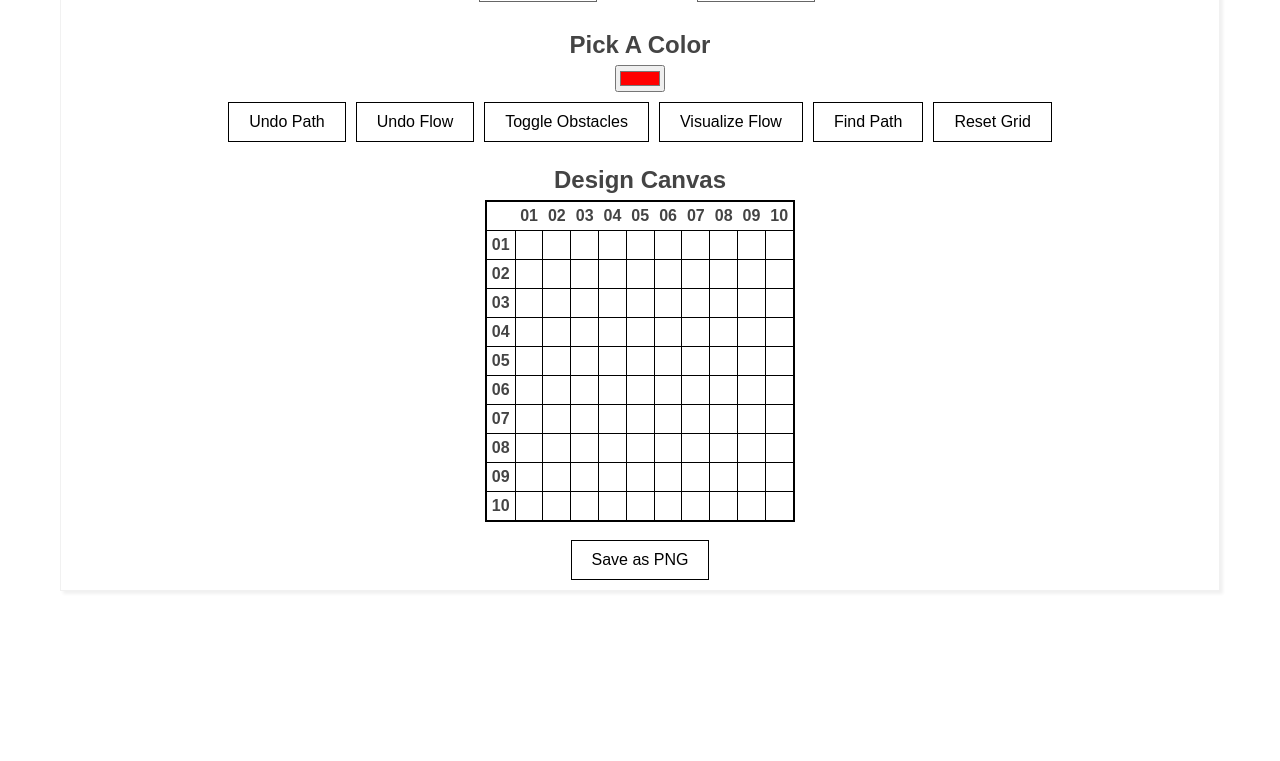
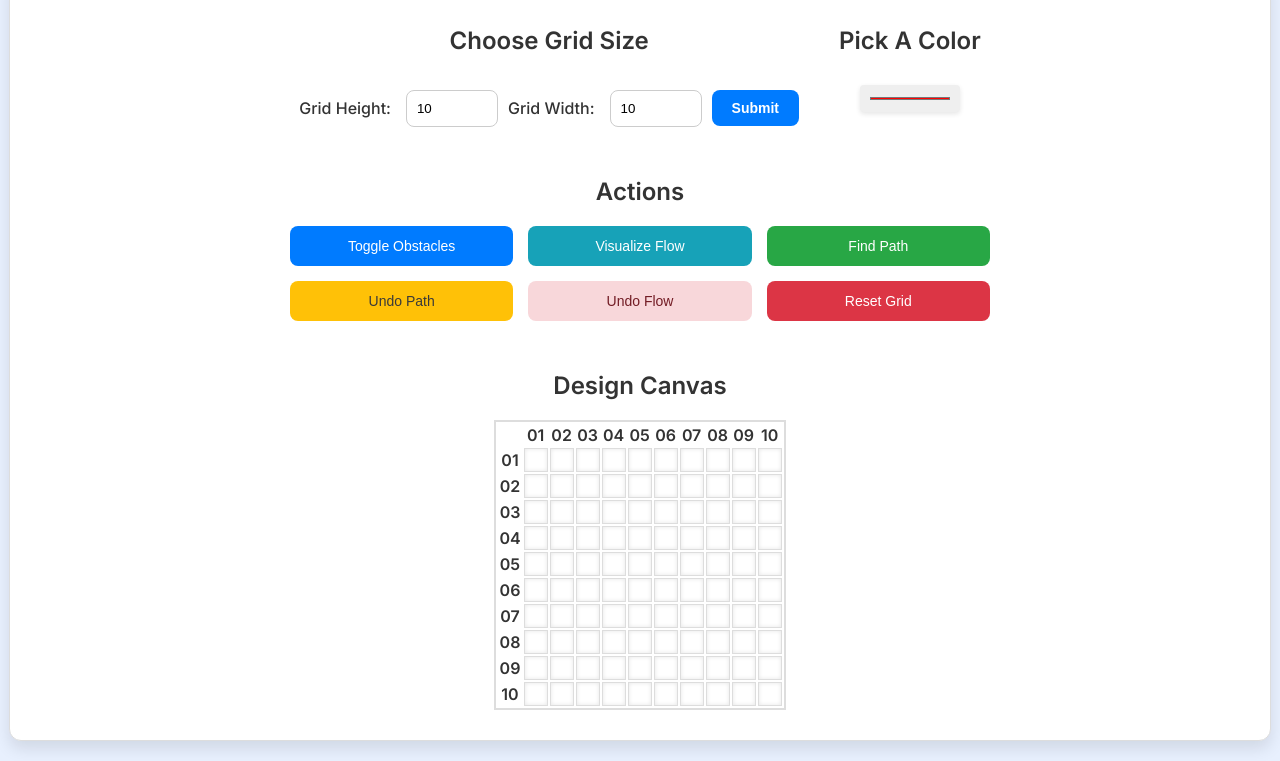
Before and after one commit to aicafiles/PixAlgoArt, a plain HTML site: page index.html in a window 1280 px wide. Shown: the part 190-951 px from the top of the page. Before the commit the page ends 800 px from the top, so only its background shows below. Drawn offline with Linux system fonts and the light colour scheme.

Commit message:
Update CSS

```diff
--- a/index.html
+++ b/index.html
@@ -5,41 +5,44 @@
     <meta name="viewport" content="width=device-width, initial-scale=1.0">
     <title>PixAlgoArt</title>
     <link rel="stylesheet" href="styles.css">
+    <link href="https://fonts.googleapis.com/css2?family=Inter:wght@400;500;600&family=Pacifico&display=swap" rel="stylesheet">
 </head>
 <body>
     <h1>PixAlgoArt</h1>
 
     <div class="container">
+        <div class="top-controls">
+            <div class="grid-controls">
                 <h2>Choose Grid Size</h2>
                 <form id="sizePicker">
-            <label>Grid Height:</label>
+                    <label for="inputHeight">Grid Height:</label>
                     <input type="number" id="inputHeight" name="height" min="1" value="10">
-            <label>Grid Width:</label>
+                    <label for="inputWidth">Grid Width:</label>
                     <input type="number" id="inputWidth" name="width" min="1" value="10">
                     <button type="submit">Submit</button>
                 </form>
+            </div>
 
+            <div class="color-picker-section">
                 <h2>Pick A Color</h2>
                 <input type="color" id="colorPicker" value="#ff0000">
-        <div class="button-container">
-            <button id="undoBtn">Undo Path</button>
-            <button id="undoFlowBtn">Undo Flow</button>
+            </div>
+        </div>
+
+        <div class="button-section">
+            <h2>Actions</h2>
+            <div class="button-grid">
                 <button id="obstacleBtn">Toggle Obstacles</button>
                 <button id="visualizeFlowBtn">Visualize Flow</button>
                 <button id="findPathBtn">Find Path</button>
+                <button id="undoBtn">Undo Path</button>
+                <button id="undoFlowBtn">Undo Flow</button>
                 <button id="resetBtn">Reset Grid</button>
-
             </div>
-
-
+        </div>
 
         <h2>Design Canvas</h2>
         <table id="pixelCanvas"></table>
-
-        <br>
-        <button id="saveBtn">Save as PNG</button>
-
-
     </div>
 
     <script src="script.js"></script>
--- a/styles.css
+++ b/styles.css
@@ -1,131 +1,212 @@
 body {
-    text-align: center;
-    font-family: "Source Sans Pro", sans-serif;
+    font-family: 'Inter', sans-serif;
     font-size: 16px;
-    color: #444;
+    color: #333;
+    background-color: #e8f0fe;
+    padding: 20px;
+    display: flex;
+    flex-direction: column;
+    align-items: center;
 }
 
 h1 {
-    font-family: "Monoton", sans-serif;
-    font-size: 50px;
-    margin: 0.2em;
-}
-
-h2 {
-    margin: 1em 0 0.25em;
-}
-
-.obstacle {
-    background-color: #000;
-    border: 1px solid #666;
+    font-family: 'Pacifico', cursive;
+    font-size: 48px;
+    margin-bottom: 20px;
+    color: #3a3a3a;
 }
 
 .container {
-    margin: 10px auto;
-    width: 90%;
-    padding: 10px;
-    border: 1px solid #f1f1f1;
-    box-shadow: 3px 3px 3px 0px #f1f1f1;
+    background-color: #ffffff;
+    border: 1px solid #ddd;
+    border-radius: 12px;
+    box-shadow: 0 8px 16px rgba(0, 0, 0, 0.1);
+    width: 100%;
+    max-width: 1200px;
+    padding: 30px;
     display: flex;
     flex-direction: column;
+    align-items: center;
+}
+
+.top-controls {
+    display: flex;
     justify-content: center;
+    align-items: flex-start;
+    width: 100%;
+    gap: 40px;
+    margin-bottom: 30px;
+}
+
+.grid-controls, .color-picker-section {
+    display: flex;
+    flex-direction: column;
     align-items: center;
+    gap: 15px;
 }
 
 #sizePicker {
     display: flex;
-    flex-flow: row wrap;
+    gap: 10px;
     align-items: center;
 }
 
 #sizePicker label {
-    margin: 5px 10px 5px 0;
-    font-weight: 400;
+    margin-right: 5px;
+    font-weight: 500;
 }
 
 #sizePicker input {
-    vertical-align: middle;
-    margin: 5px 10px 5px 0;
     padding: 10px;
-    border: 1px solid #666;
-    font: inherit;
+    border: 1px solid #ccc;
+    border-radius: 8px;
+    width: 70px;
+    outline: none;
+    transition: border-color 0.2s;
 }
 
-input[type="number"] {
-    width: 6em;
+#sizePicker input:focus {
+    border-color: #007BFF;
 }
 
 #sizePicker button {
-    padding: 5px 10px;
-    background-color: #666;
-    border: 1px solid #ddd;
+    padding: 10px 20px;
+    border: none;
+    background-color: #007BFF;
     color: white;
-    font: inherit;
-    font-weight: 400;
+    border-radius: 8px;
+    cursor: pointer;
+    font-size: 14px;
+    font-weight: 600;
+    transition: background-color 0.3s, transform 0.2s;
 }
 
 #sizePicker button:hover {
-    background-color: #ccc;
+    background-color: #0056b3;
+    transform: translateY(-2px);
 }
 
-table,
-tr,
-td {
-    border: 1px solid black;
+.color-picker-section {
+    display: flex;
+    flex-direction: column;
+    align-items: center;
+    gap: 10px;
 }
 
-table {
+#colorPicker {
+    border: none;
+    border-radius: 4px;
+    padding: 8px;
+    width: 100px;
+    box-shadow: 0 2px 5px rgba(0, 0, 0, 0.1);
+}
+
+.button-section {
+    display: flex;
+    flex-direction: column;
+    align-items: center;
+    width: 100%;
+    margin-bottom: 30px;
+}
+
+.button-grid {
+    display: grid;
+    grid-template-columns: repeat(3, 1fr);
+    gap: 15px;
+    width: 100%;
+    max-width: 700px;
+}
+
+button {
+    padding: 12px 20px;
+    border: none;
+    border-radius: 8px;
+    cursor: pointer;
+    font-size: 14px;
+    font-weight: 500;
+    transition: background-color 0.3s, transform 0.2s;
+}
+
+button:hover {
+    opacity: 0.9;
+    transform: translateY(-2px);
+}
+
+button#obstacleBtn {
+    background-color: #007BFF;
+    color: white;
+}
+
+button#obstacleBtn:hover {
+    background-color: #0056b3;
+}
+
+button#visualizeFlowBtn {
+    background-color: #17a2b8;
+    color: white;
+}
+
+button#visualizeFlowBtn:hover {
+    background-color: #138496;
+}
+
+button#findPathBtn {
+    background-color: #28a745;
+    color: white;
+}
+
+button#findPathBtn:hover {
+    background-color: #218838;
+}
+
+button#undoBtn {
+    background-color: #ffc107;
+    color: #3a3a3a;
+}
+
+button#undoBtn:hover {
+    background-color: #e0a800;
+}
+
+button#undoFlowBtn {
+    background-color: #f8d7da;
+    color: #721c24;
+}
+
+button#undoFlowBtn:hover {
+    background-color: #f5c6cb;
+}
+
+button#resetBtn {
+    background-color: #dc3545;
+    color: white;
+}
+
+button#resetBtn:hover {
+    background-color: #c82333;
+}
+
+#pixelCanvas {
     border-collapse: collapse;
     margin: 0 auto;
-}
-
-tr {
-    height: 20px;
+    background-color: #ffffff;
+    border: 2px solid #ddd;
+    border-radius: 12px;
 }
 
 td {
     width: 20px;
     height: 20px;
-    text-align: center;
-    vertical-align: middle;
-  }
-
-th {
-    text-align: center;
-    padding: 5px;
+    border: 1px solid #ddd;
+    transition: background-color 0.2s;
+    box-shadow: inset 0 0 4px rgba(0, 0, 0, 0.1);
 }
 
-button {
-    padding: 10px 20px;
-    font-size: 16px;
+td:hover {
     cursor: pointer;
-    border: 1px solid #000000;
-    background-color: #ffffff;
-    color: rgb(0, 0, 0);
-    font-weight: 400;
-}
-button:hover {
-    background-color: #ccc;
+    box-shadow: inset 0 0 4px rgba(0, 0, 0, 0.2);
 }
 
-.table-container {
-    display: flex;
-    flex-direction: column;
-    align-items: center;
+td.obstacle {
+    background-color: #000;
 }
-
-.table-wrapper {
-    display: table;
-    width: 100%;
-    height: 100%;
-    border-collapse: collapse;
-}
-
-.button-container {
-    display: flex;
-    flex-direction: row;
-    justify-content: center;
-    align-items: center;
-    gap: 10px;
-    margin-top: 10px;
-}
```
Lines whose indentation alone changed are shown as unchanged.
